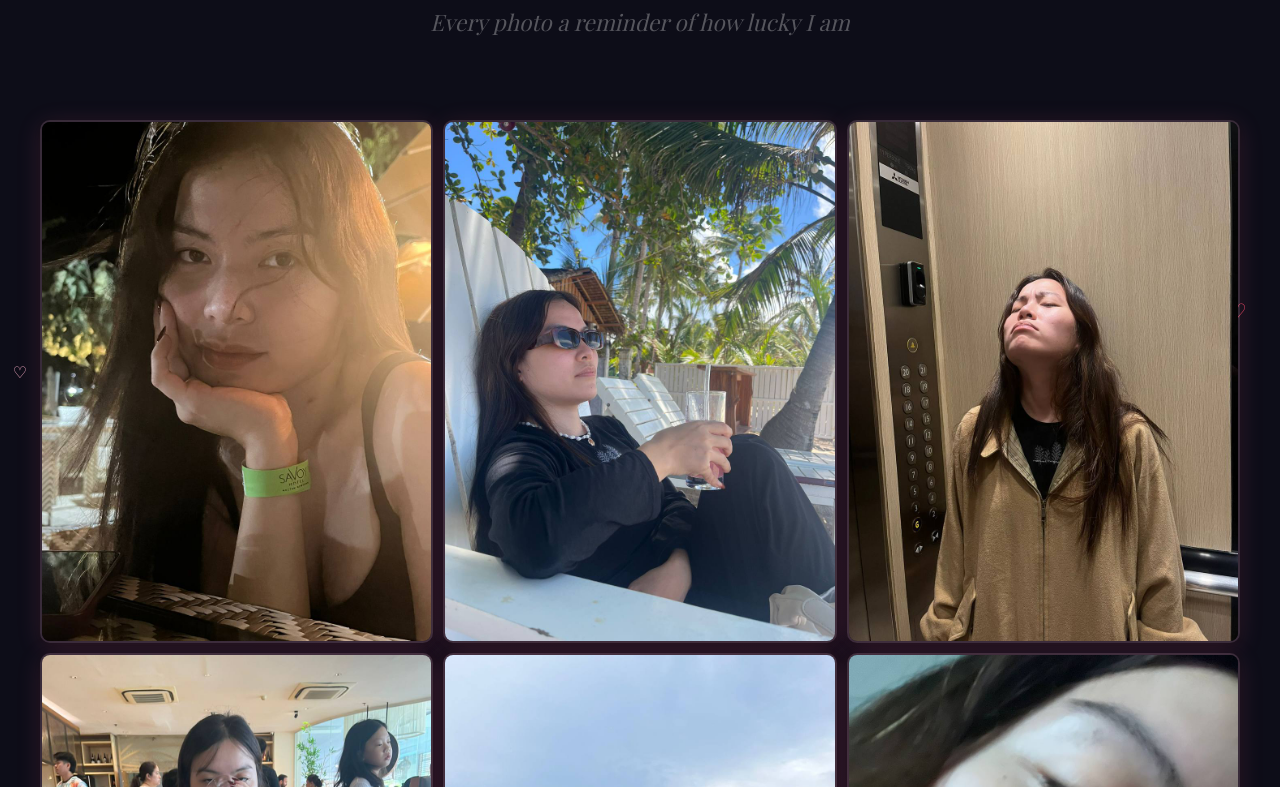
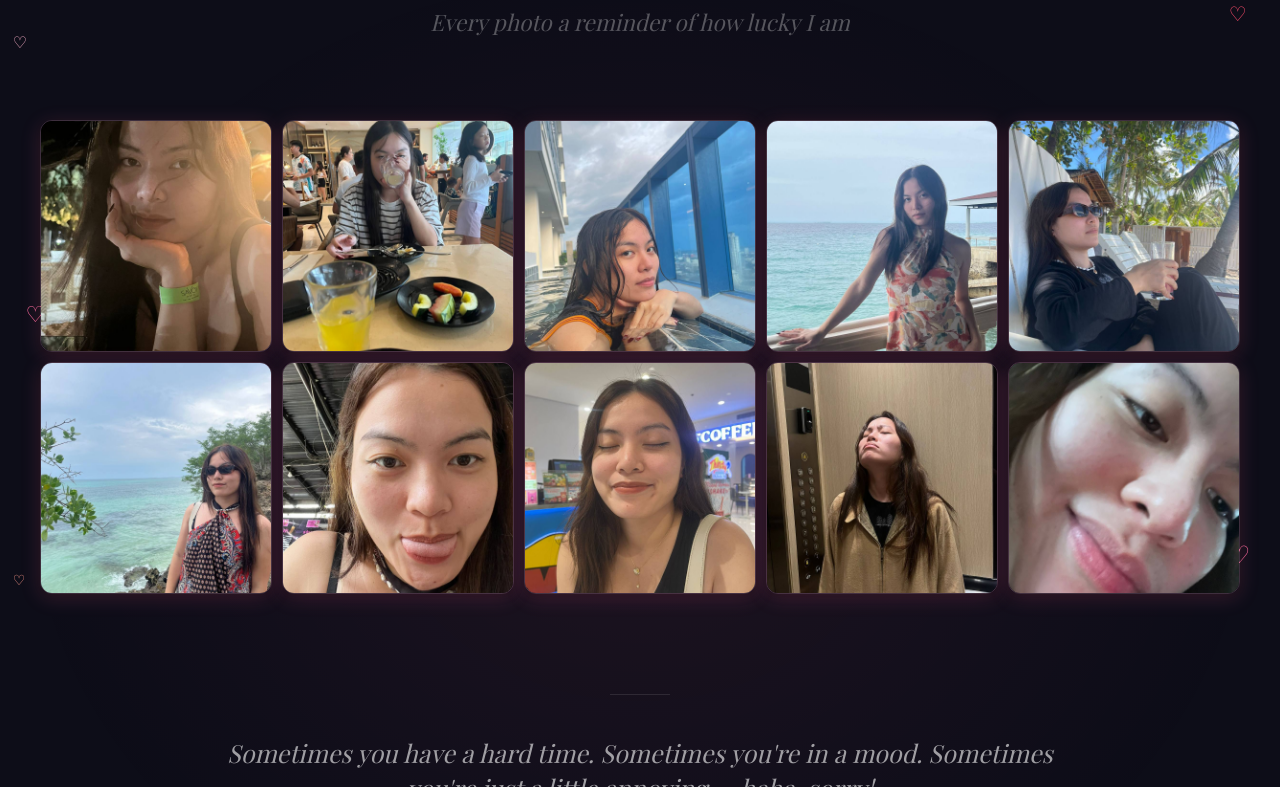
Before and after one commit to jdays2/myPussienteBd, a React (Vite) app: page / in a window 1280 px wide. Shown: the part 2293-3080 px from the top of the page. Built offline with nearby package versions, Linux system fonts and the light colour scheme; a web font is replaced by a local one.

Commit message:
Reasons: 2 rows x 5 square photos, rounded, no polaroid style

```diff
--- a/src/components/Reasons.tsx
+++ b/src/components/Reasons.tsx
@@ -67,25 +67,24 @@ function Photo({ src, index }: { src: string; index: number }) {
   return (
     <motion.div
       ref={ref}
-      initial={{ opacity: 0, y: 20, scale: 0.96 }}
-      animate={inView ? { opacity: 1, y: 0, scale: 1 } : {}}
-      transition={{ duration: 0.65, delay: index * 0.06, ease: [0.16, 1, 0.3, 1] }}
-      whileHover={{ scale: 1.04, transition: { duration: 0.2 } }}
+      initial={{ opacity: 0, scale: 0.88 }}
+      animate={inView ? { opacity: 1, scale: 1 } : {}}
+      transition={{ duration: 0.55, delay: index * 0.07, ease: [0.16, 1, 0.3, 1] }}
+      whileHover={{ scale: 1.06, transition: { duration: 0.18 } }}
       style={{
-        breakInside: 'avoid',
-        marginBottom: '10px',
-        display: 'block',
-        borderRadius: '10px',
+        borderRadius: '12px',
         overflow: 'hidden',
-        boxShadow: '0 4px 24px rgba(255,107,157,0.15), 0 2px 8px rgba(0,0,0,0.4)',
-        border: '2px solid rgba(255,180,210,0.18)',
+        aspectRatio: '1 / 1',
+        boxShadow: '0 4px 20px rgba(255,107,157,0.18), 0 2px 8px rgba(0,0,0,0.45)',
+        border: '1.5px solid rgba(255,180,210,0.2)',
+        cursor: 'pointer',
       }}
     >
       <img
         src={src}
         alt=""
         loading="lazy"
-        style={{ width: '100%', display: 'block' }}
+        style={{ width: '100%', height: '100%', objectFit: 'cover', display: 'block' }}
       />
     </motion.div>
   )
@@ -138,9 +137,9 @@ export default function Reasons() {
           <p className="font-playfair italic text-white/30 text-lg">{r.sub}</p>
         </motion.div>
 
-        {/* Masonry — natural aspect ratios, warm framed */}
-        <div style={{ columns: '3 220px', columnGap: '10px' }}>
-          {PHOTOS.map((src, i) => <Photo key={i} src={src} index={i} />)}
+        {/* 2 rows × 5 photos */}
+        <div style={{ display: 'grid', gridTemplateColumns: 'repeat(5, 1fr)', gap: '10px' }}>
+          {PHOTOS.slice(0, 10).map((src, i) => <Photo key={i} src={src} index={i} />)}
         </div>
 
         <NoteBlock text={r.note} />
```
